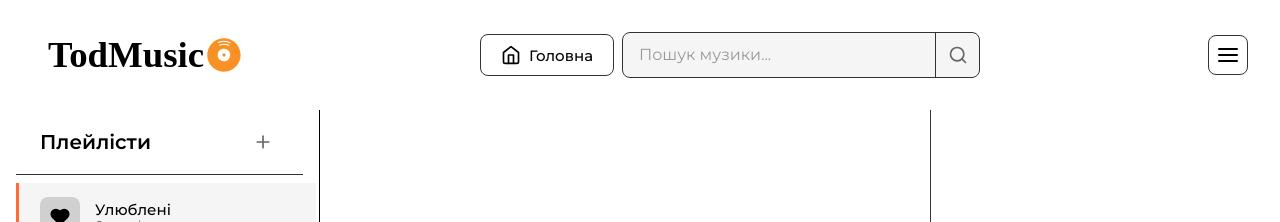
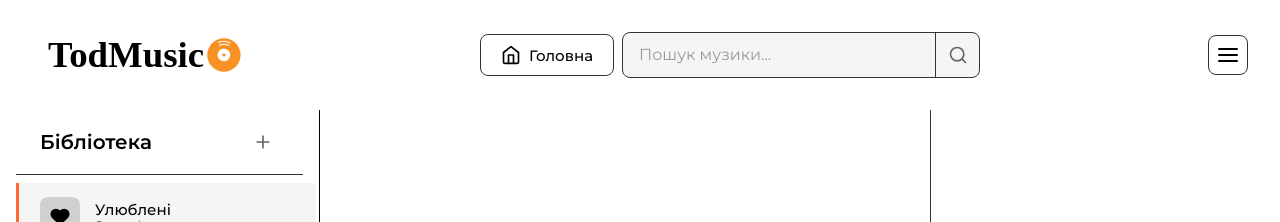
Before and after one commit to toodyann/TodMusic-NewGen, a React (Vite) app: page / in a window 1280 px wide. Shown: the top 222 px of the page. Built offline with nearby package versions, Linux system fonts and the light colour scheme; a web font is replaced by a local one.

Commit message:
change name from playlists to library

```diff
--- a/src/Scripts/translations.js
+++ b/src/Scripts/translations.js
@@ -4,6 +4,7 @@ export const translations = {
     search: "Пошук",
     home: "Головна",
     playlists: "Плейлісти",
+    library: "Бібліотека",
     profile: "Профіль",
     settings: "Налаштування",
 
@@ -137,6 +138,7 @@ export const translations = {
     search: "Search",
     home: "Home",
     playlists: "Playlists",
+    library: "Library",
     profile: "Profile",
     settings: "Settings",
 
--- a/src/components/BottomNav.jsx
+++ b/src/components/BottomNav.jsx
@@ -6,6 +6,10 @@ export default function BottomNav({
   onSearchClick,
   t,
 }) {
+  // Визначаємо мобільний пристрій
+  const isMobile =
+    typeof window !== "undefined" &&
+    window.matchMedia("(max-width: 768px)").matches;
   return (
     <nav className="bottom-nav">
       <button
@@ -23,7 +27,7 @@ export default function BottomNav({
           strokeLinecap="round"
           strokeLinejoin="round"
         >
-          <path d="m3 9 9-7 9 7v11a2 2 0 0 1-2 2H5a2 2 0 0 1-2-2z"></path>
+          <path d="M3 9l9-7 9 7v11a2 2 0 0 1-2 2H5a2 2 0 0 1-2-2z"></path>
           <polyline points="9 22 9 12 15 12 15 22"></polyline>
         </svg>
         <span>{t("home")}</span>
@@ -54,6 +58,27 @@ export default function BottomNav({
         className={`nav-item ${activeTab === "playlists" ? "active" : ""}`}
         onClick={() => onTabChange("playlists")}
       >
+        {isMobile ? (
+          <>
+            <svg
+              xmlns="http://www.w3.org/2000/svg"
+              width="24"
+              height="24"
+              viewBox="0 0 24 24"
+              fill="none"
+              stroke="currentColor"
+              strokeWidth="2"
+              strokeLinecap="round"
+              strokeLinejoin="round"
+            >
+              <rect x="4" y="4" width="16" height="16" rx="4" />
+              <path d="M8 12h8" />
+              <path d="M12 8v8" />
+            </svg>
+            <span>{t("library")}</span>
+          </>
+        ) : (
+          <>
             <svg
               xmlns="http://www.w3.org/2000/svg"
               width="24"
@@ -70,6 +95,8 @@ export default function BottomNav({
               <circle cx="18" cy="16" r="3"></circle>
             </svg>
             <span>{t("playlists")}</span>
+          </>
+        )}
       </button>
 
       <button
--- a/src/components/Sidebar.jsx
+++ b/src/components/Sidebar.jsx
@@ -45,7 +45,7 @@ export default function Sidebar({
   return (
     <aside className={`sidebar ${isOpen ? "open" : ""}`}>
       <div className="sidebar-header">
-        <h2>{t("playlists")}</h2>
+        <h2>{t("library")}</h2>
         <div className="sidebar-header-actions">
           <button
             className="add-playlist-btn"
```
Lines whose indentation alone changed are shown as unchanged.
